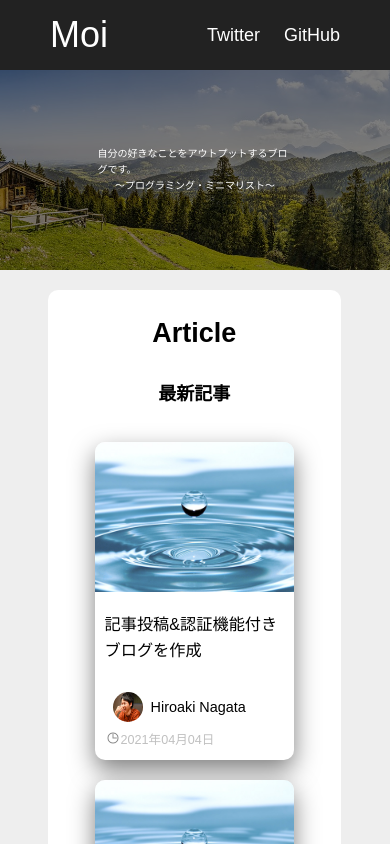
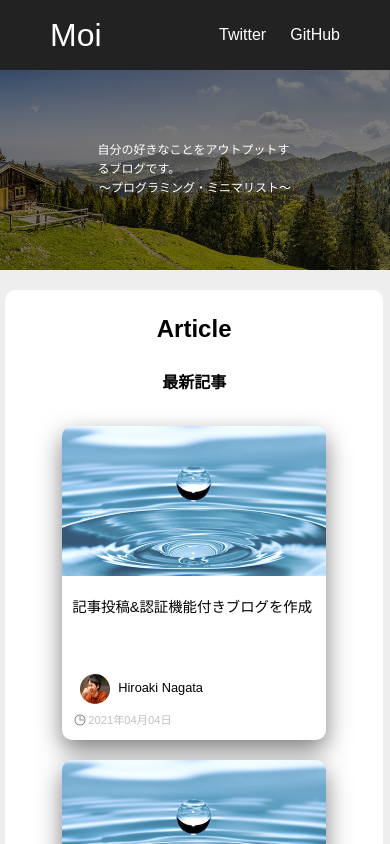
Before and after one commit to nagatapote/Moi, a Next.js app: page / in a window 390 px wide. Shown: the top 844 px of the page. Built offline with nearby package versions, Linux system fonts and the light colour scheme.

Commit message:
fix: responsive

```diff
--- a/posts/2021-04-04.md
+++ b/posts/2021-04-04.md
@@ -48,7 +48,7 @@ vue と netlify を使って、マークダウンファイルで書くもので
 
 使った技術としては、以下です。
 
-・React(HTML,CSS,JavaScript)
+・React(HTML、CSS、JavaScript)
 
 =>個人的に vue より使いやすかったため。
 
@@ -60,7 +60,7 @@ vue と netlify を使って、マークダウンファイルで書くもので
 
 =>簡単に見た目が良い UI を作れるため。
 
-・Firebase(Hosting,Authentication,Firestore,Storage)
+・Firebase(Hosting、Authentication、Firestore、Storage)
 
 =>実際に弄ってみて、扱いやすかったため。
 
--- a/styles/global.css
+++ b/styles/global.css
@@ -4,7 +4,7 @@ body {
   margin: 0;
   font-family: "Noto Sans JP", sans-serif;
   line-height: 1.6;
-  font-size: 18px;
+  font-size: 16px;
 }
 
 * {
--- a/styles/imageArea.module.css
+++ b/styles/imageArea.module.css
@@ -25,6 +25,6 @@
     left: 50%;
     transform: translate(-50%, -50%);
     color: white;
-    font-size: 10px;
+    font-size: 12px;
   }
 }
--- a/styles/layout.module.css
+++ b/styles/layout.module.css
@@ -123,11 +123,31 @@
     background-color: #eeeeee;
   }
 
+  .main {
+    border-radius: 10px;
+    background-color: white;
+    width: 97%;
+    position: relative;
+    min-height: 80vh;
+    margin: 20px 0px 20px 5px;
+    padding-bottom: 20px;
+  }
+
   .rightArea {
     border-radius: 10px;
     background-color: white;
-    width: 75%;
+    width: 97%;
     margin: 20px auto;
     padding: 20px 20px 20px 20px;
   }
+
+  .archiveSelect {
+    margin-top: 10px;
+    width: 75%;
+  }
+
+  .categorySelect {
+    margin-top: 10px;
+    width: 75%;
+  }
 }
--- a/styles/util.module.css
+++ b/styles/util.module.css
@@ -93,6 +93,12 @@
     height: 150px;
     margin-bottom: 10px;
   }
+
+  .articleArea {
+    text-align: left;
+    margin: 10px;
+    font-size: 14px;
+  }
 }
 
 /* posts.[id].tsx css */
```
